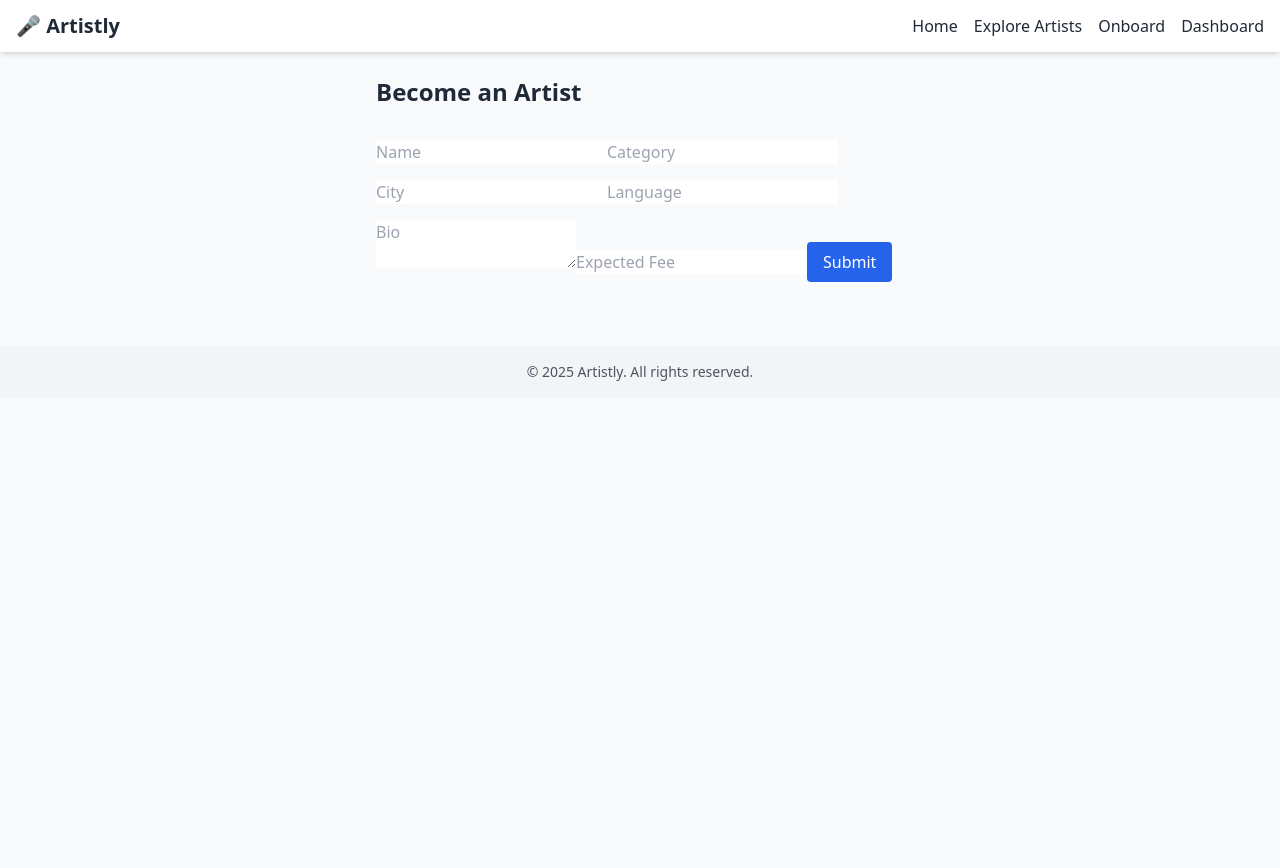
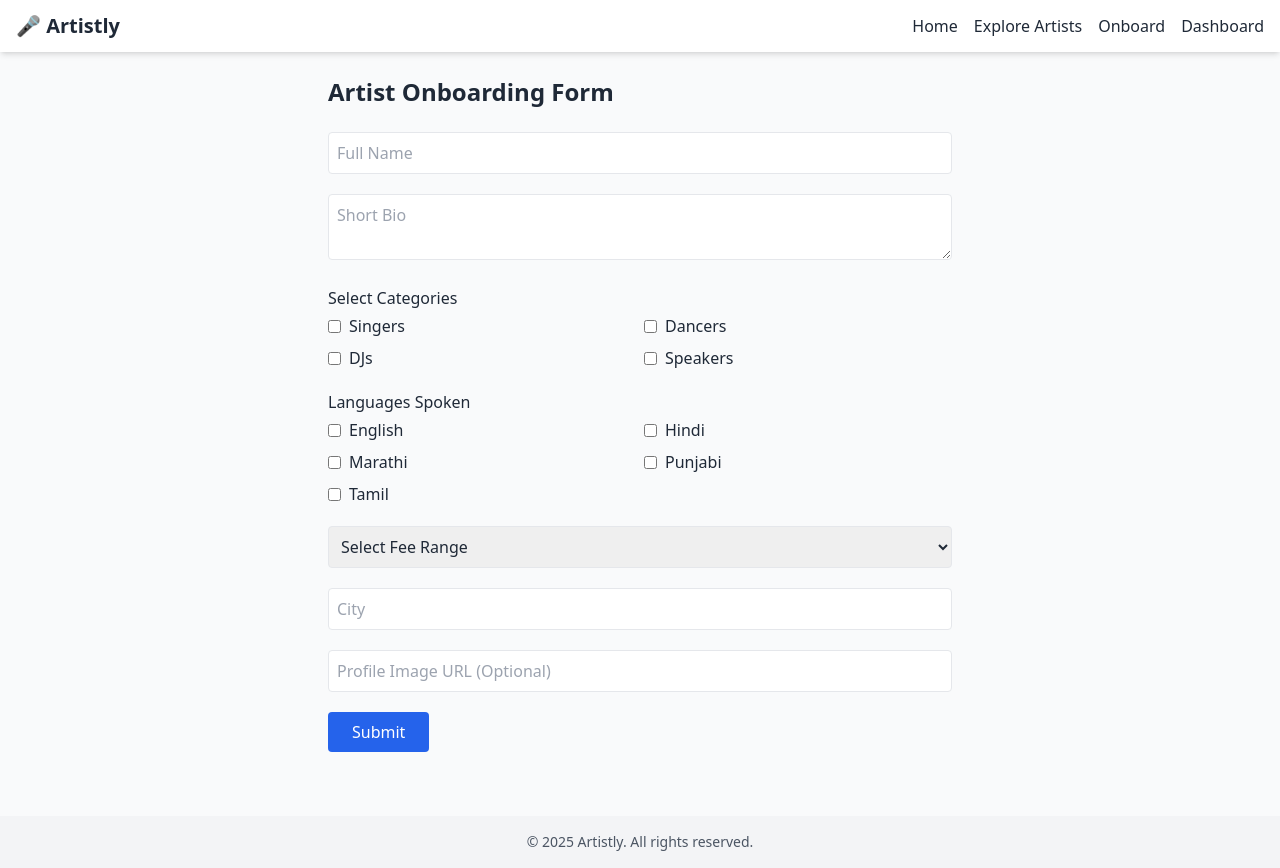
Before and after one commit to Prince7g/Artistly, a Next.js app: page /onboard in a window 1280 px wide. Before the commit the page ends 800 px from the top, so only its background shows below. Built offline with nearby package versions, Linux system fonts and the light colour scheme.

Commit message:
Update page.tsx

```diff
--- a/app/onboard/page.tsx
+++ b/app/onboard/page.tsx
@@ -1,51 +1,170 @@
 "use client";
 
-import { useForm } from "react-hook-form";
+import { useForm, Controller } from "react-hook-form";
 import { yupResolver } from "@hookform/resolvers/yup";
 import * as yup from "yup";
 import Header from "@/components/Header";
 import Footer from "@/components/Footer";
 
 const schema = yup.object().shape({
-  name: yup.string().required(),
-  category: yup.string().required(),
-  city: yup.string().required(),
-  language: yup.string().required(),
-  bio: yup.string().required(),
-  fee: yup.number().required()
+  name: yup.string().required("Name is required"),
+  bio: yup.string().required("Bio is required"),
+  categories: yup.array().min(1, "Select at least one category"),
+  languages: yup.array().min(1, "Select at least one language"),
+  feeRange: yup.string().required("Fee range is required"),
+  location: yup.string().required("City is required"),
+  image: yup.string().url("Enter a valid image URL").notRequired(),
 });
+
+const categoryOptions = ["Singers", "Dancers", "DJs", "Speakers"];
+const languageOptions = ["English", "Hindi", "Marathi", "Punjabi", "Tamil"];
+const feeRanges = [
+  "₹5,000 - ₹10,000",
+  "₹10,000 - ₹20,000",
+  "₹20,000 - ₹50,000",
+  "₹50,000+"
+];
 
 export default function OnboardPage() {
   const {
     register,
+    control,
     handleSubmit,
     formState: { errors }
-  } = useForm({ resolver: yupResolver(schema) });
+  } = useForm({
+    resolver: yupResolver(schema),
+    defaultValues: {
+      categories: [],
+      languages: []
+    }
+  });
 
   const onSubmit = (data: any) => {
-    console.log("Submitted artist:", data);
-    alert("Artist submitted. Check console.");
+    console.log("Submitted Artist Data:", data);
+    alert("Artist submitted successfully. Check console for details.");
   };
 
   return (
     <>
       <Header />
-      <main className="p-6 max-w-xl mx-auto">
-        <h1 className="text-2xl font-bold mb-4">Become an Artist</h1>
-        <form onSubmit={handleSubmit(onSubmit)} className="space-y-4">
-          <input placeholder="Name" {...register("name")} className="input" />
-          <input placeholder="Category" {...register("category")} className="input" />
-          <input placeholder="City" {...register("city")} className="input" />
-          <input placeholder="Language" {...register("language")} className="input" />
-          <textarea placeholder="Bio" {...register("bio")} className="input" />
-          <input type="number" placeholder="Expected Fee" {...register("fee")} className="input" />
-          <button type="submit" className="bg-blue-600 text-white px-4 py-2 rounded">
+      <main className="p-6 max-w-2xl mx-auto">
+        <h1 className="text-2xl font-bold mb-6">Artist Onboarding Form</h1>
+        <form onSubmit={handleSubmit(onSubmit)} className="space-y-5">
+
+          <input
+            placeholder="Full Name"
+            {...register("name")}
+            className="w-full p-2 border rounded"
+          />
+          {errors.name && <p className="text-red-500 text-sm">{errors.name.message}</p>}
+
+          <textarea
+            placeholder="Short Bio"
+            {...register("bio")}
+            className="w-full p-2 border rounded"
+          />
+          {errors.bio && <p className="text-red-500 text-sm">{errors.bio.message}</p>}
+
+          {/* Categories */}
+          <div>
+            <label className="block font-medium mb-1">Select Categories</label>
+            <Controller
+              name="categories"
+              control={control}
+              render={({ field }) => (
+                <div className="grid grid-cols-2 gap-2">
+                  {categoryOptions.map((cat) => (
+                    <label key={cat} className="flex items-center gap-2">
+                      <input
+                        type="checkbox"
+                        value={cat}
+                        checked={field.value.includes(cat)}
+                        onChange={(e) => {
+                          const checked = e.target.checked;
+                          const value = e.target.value;
+                          field.onChange(
+                            checked
+                              ? [...field.value, value]
+                              : field.value.filter((v) => v !== value)
+                          );
+                        }}
+                      />
+                      {cat}
+                    </label>
+                  ))}
+                </div>
+              )}
+            />
+            {errors.categories && <p className="text-red-500 text-sm">{errors.categories.message}</p>}
+          </div>
+
+          {/* Languages */}
+          <div>
+            <label className="block font-medium mb-1">Languages Spoken</label>
+            <Controller
+              name="languages"
+              control={control}
+              render={({ field }) => (
+                <div className="grid grid-cols-2 gap-2">
+                  {languageOptions.map((lang) => (
+                    <label key={lang} className="flex items-center gap-2">
+                      <input
+                        type="checkbox"
+                        value={lang}
+                        checked={field.value.includes(lang)}
+                        onChange={(e) => {
+                          const checked = e.target.checked;
+                          const value = e.target.value;
+                          field.onChange(
+                            checked
+                              ? [...field.value, value]
+                              : field.value.filter((v) => v !== value)
+                          );
+                        }}
+                      />
+                      {lang}
+                    </label>
+                  ))}
+                </div>
+              )}
+            />
+            {errors.languages && <p className="text-red-500 text-sm">{errors.languages.message}</p>}
+          </div>
+
+          {/* Fee Range */}
+          <select {...register("feeRange")} className="w-full p-2 border rounded">
+            <option value="">Select Fee Range</option>
+            {feeRanges.map((fee) => (
+              <option key={fee} value={fee}>{fee}</option>
+            ))}
+          </select>
+          {errors.feeRange && <p className="text-red-500 text-sm">{errors.feeRange.message}</p>}
+
+          {/* City */}
+          <input
+            placeholder="City"
+            {...register("location")}
+            className="w-full p-2 border rounded"
+          />
+          {errors.location && <p className="text-red-500 text-sm">{errors.location.message}</p>}
+
+          {/* Image URL */}
+          <input
+            placeholder="Profile Image URL (Optional)"
+            {...register("image")}
+            className="w-full p-2 border rounded"
+          />
+          {errors.image && <p className="text-red-500 text-sm">{errors.image.message}</p>}
+
+          <button
+            type="submit"
+            className="bg-blue-600 hover:bg-blue-700 text-white px-6 py-2 rounded"
+          >
             Submit
           </button>
         </form>
-        {Object.keys(errors).length > 0 && <p className="text-red-500 mt-2">All fields required</p>}
       </main>
       <Footer />
     </>
   );
-      }
+    }
```
